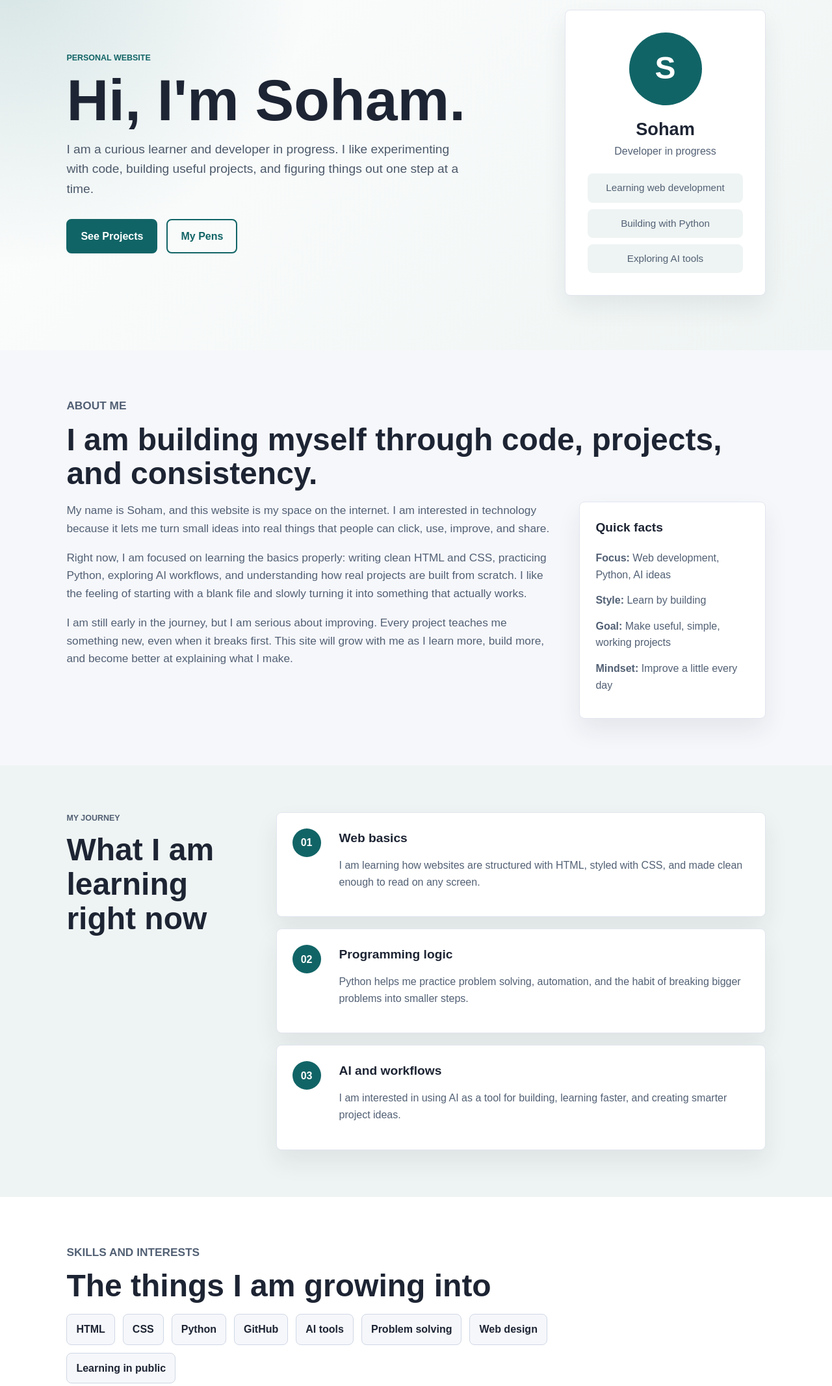
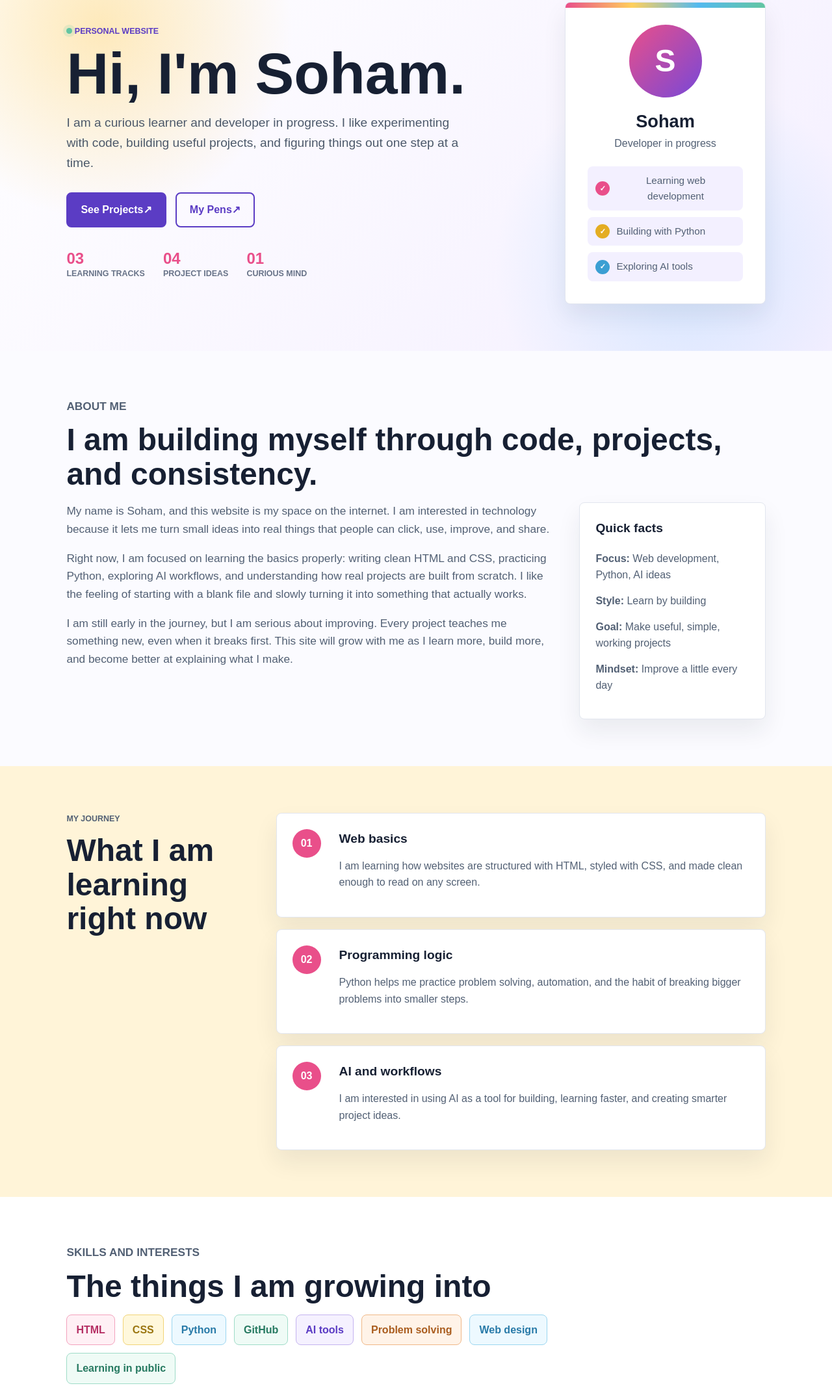
Before and after one commit to soham4d/My-personal-website-, a plain HTML site: page main.html in a window 1280 px wide. Shown: the part 138-2271 px from the top of the page at 65% size. Drawn offline with Linux system fonts and the light colour scheme.

Commit message:
UI changes done on the homepage

```diff
--- a/main.html
+++ b/main.html
@@ -22,7 +22,7 @@
     <main>
         <section class="hero" id="home">
             <div class="hero-copy">
-                <p class="eyebrow">Personal Website</p>
+                <p class="eyebrow"><span class="status-dot"></span> Personal Website</p>
                 <h1>Hi, I'm Soham.</h1>
                 <p class="intro">
                     I am a curious learner and developer in progress. I like
@@ -30,8 +30,13 @@
                     figuring things out one step at a time.
                 </p>
                 <div class="hero-actions">
-                    <a class="button primary" href="#projects">See Projects</a>
-                    <a class="button secondary" href="fountain-pens.html">My Pens</a>
+                    <a class="button primary" href="#projects">See Projects <span aria-hidden="true">&#8599;</span></a>
+                    <a class="button secondary" href="fountain-pens.html">My Pens <span aria-hidden="true">&#8599;</span></a>
+                </div>
+                <div class="hero-stats" aria-label="Quick stats">
+                    <div><strong>03</strong><span>Learning tracks</span></div>
+                    <div><strong>04</strong><span>Project ideas</span></div>
+                    <div><strong>01</strong><span>Curious mind</span></div>
                 </div>
             </div>
 
@@ -40,9 +45,9 @@
                 <h2>Soham</h2>
                 <p>Developer in progress</p>
                 <ul class="quick-list">
-                    <li>Learning web development</li>
-                    <li>Building with Python</li>
-                    <li>Exploring AI tools</li>
+                    <li><span class="list-icon pink">&#10003;</span>Learning web development</li>
+                    <li><span class="list-icon yellow">&#10003;</span>Building with Python</li>
+                    <li><span class="list-icon blue">&#10003;</span>Exploring AI tools</li>
                 </ul>
             </div>
         </section>
@@ -123,14 +128,7 @@
             <p class="eyebrow">Skills and Interests</p>
             <h2>The things I am growing into</h2>
             <div class="tag-cloud">
-                <span>HTML</span>
-                <span>CSS</span>
-                <span>Python</span>
-                <span>GitHub</span>
-                <span>AI tools</span>
-                <span>Problem solving</span>
-                <span>Web design</span>
-                <span>Learning in public</span>
+                <span class="tag-pink">HTML</span><span class="tag-yellow">CSS</span><span class="tag-blue">Python</span><span class="tag-green">GitHub</span><span class="tag-purple">AI tools</span><span class="tag-orange">Problem solving</span><span class="tag-blue">Web design</span><span class="tag-green">Learning in public</span>
             </div>
         </section>
 
@@ -154,6 +152,7 @@
             </div>
             <div class="project-grid">
                 <article class="project-card">
+                    <div class="project-top"><span class="project-icon pink-bg">&#9998;</span><span class="project-label">In progress</span></div>
                     <h3>Personal Website</h3>
                     <p>
                         This site is my first home base online. I am using it
@@ -162,6 +161,7 @@
                     </p>
                 </article>
                 <article class="project-card">
+                    <div class="project-top"><span class="project-icon yellow-bg">&#9881;</span><span class="project-label">Learning</span></div>
                     <h3>Python Projects</h3>
                     <p>
                         I am using Python to build small programs, understand
@@ -170,6 +170,7 @@
                     </p>
                 </article>
                 <article class="project-card">
+                    <div class="project-top"><span class="project-icon blue-bg">&#10024;</span><span class="project-label">Exploring</span></div>
                     <h3>AI Workflow Ideas</h3>
                     <p>
                         I am exploring how AI can help with productivity,
@@ -177,6 +178,7 @@
                     </p>
                 </article>
                 <article class="project-card">
+                    <div class="project-top"><span class="project-icon purple-bg">&#9733;</span><span class="project-label">Idea</span></div>
                     <h3>Pareto Tracker</h3>
                     <p>
                         A project idea focused on tracking what matters most,
--- a/style.css
+++ b/style.css
@@ -195,8 +195,8 @@ h3 {
 
 .quick-list li {
     padding: 10px 12px;
-    border-radius: 8px;
-    background: #eef4f3;
+        border-radius: 8px;
+        background: #eef4f3;
 }
 
 .section {
@@ -543,3 +543,50 @@ dd {
         width: 100%;
     }
 }
+
+/* Color and interaction layer */
+body { color: #172033; background: #fbfbff; }
+.logo { color: #5b3cc4; }
+nav a:hover { color: #e94f8a; }
+nav a[aria-current="page"] { color: #5b3cc4; }
+.hero { background: radial-gradient(circle at 12% 18%, rgba(255, 206, 92, .42), transparent 24%), radial-gradient(circle at 82% 78%, rgba(104, 190, 255, .24), transparent 25%), linear-gradient(135deg, #fff 0%, #f4efff 100%); }
+.eyebrow { color: #5b3cc4; }
+.button { border-color: #5b3cc4; }
+.button.primary { border-color: #5b3cc4; background: #5b3cc4; }
+.button.secondary { color: #5b3cc4; }
+.profile-card { position: relative; overflow: hidden; }
+.profile-card::before { position: absolute; inset: 0 0 auto; height: 8px; background: linear-gradient(90deg, #e94f8a, #ffcf5c, #54b9ef, #62c5a2); content: ""; }
+.avatar { background: linear-gradient(135deg, #e94f8a, #7748d8); }
+.quick-list li { display: flex; align-items: center; gap: 10px; background: #f3f0ff; }
+.status-dot { display: inline-block; width: 9px; height: 9px; border-radius: 50%; background: #62c5a2; box-shadow: 0 0 0 5px rgba(98, 197, 162, .16); }
+.list-icon, .project-icon { display: inline-flex; align-items: center; justify-content: center; flex: 0 0 auto; border-radius: 50%; font-weight: 900; }
+.list-icon { width: 22px; height: 22px; color: #fff; font-size: .72rem; }
+.pink { background: #e94f8a; } .yellow { background: #e4ad22; } .blue { background: #3b9fd3; }
+.hero-stats { display: flex; flex-wrap: wrap; gap: 28px; margin-top: 36px; }
+.hero-stats div { display: grid; gap: 2px; }
+.hero-stats strong { color: #e94f8a; font-size: 1.5rem; line-height: 1; }
+.hero-stats span { color: #687388; font-size: .78rem; font-weight: 800; text-transform: uppercase; }
+.split-section { background: #fff4d8; }
+.timeline span { background: #e94f8a; }
+.hobby-preview { background: #39246b; }
+.page-hero { background: linear-gradient(135deg, #e8f8f4, #fff0f5); }
+.interest-card:nth-child(1) { border-top: 5px solid #e94f8a; }
+.interest-card:nth-child(2) { border-top: 5px solid #f1c64c; }
+.interest-card:nth-child(3) { border-top: 5px solid #4aaee0; }
+.pen-hero { background: linear-gradient(135deg, #39246b, #1e6b70); }
+.pen-collection { background: #e8f8f4; }
+.tag-cloud span { background: #fff; }
+.grid-section { background: #f1efff; }
+.project-card { transition: transform .2s ease, box-shadow .2s ease; }
+.project-card:hover, .interest-card:hover, .pen-card:hover { transform: translateY(-5px); box-shadow: 0 18px 34px rgba(67, 50, 125, .14); }
+.project-top { display: flex; align-items: center; justify-content: space-between; margin-bottom: 22px; }
+.project-icon { width: 38px; height: 38px; color: #fff; }
+.project-label { padding: 5px 9px; border-radius: 99px; color: #5b3cc4; background: #f0ecff; font-size: .72rem; font-weight: 800; text-transform: uppercase; }
+.pink-bg { background: #e94f8a; } .yellow-bg { background: #e4ad22; } .blue-bg { background: #3b9fd3; } .purple-bg { background: #7748d8; }
+.tag-pink { border-color: #f3a2bd !important; background: #fff0f5 !important; color: #b52f64 !important; }
+.tag-yellow { border-color: #f1d477 !important; background: #fff8dc !important; color: #9b7610 !important; }
+.tag-blue { border-color: #9bd6f0 !important; background: #edf9ff !important; color: #287aa8 !important; }
+.tag-green { border-color: #9fdcc8 !important; background: #effbf6 !important; color: #277a61 !important; }
+.tag-purple { border-color: #c4b3ef !important; background: #f5f1ff !important; color: #5b3cc4 !important; }
+.tag-orange { border-color: #f0b887 !important; background: #fff3e8 !important; color: #aa5d1f !important; }
+.pink-text { color: #e94f8a; } .yellow-text { color: #d29c13; } .blue-text { color: #3b9fd3; }
```
Also changed, not shown: hobbies.html (+3 -3 lines).
